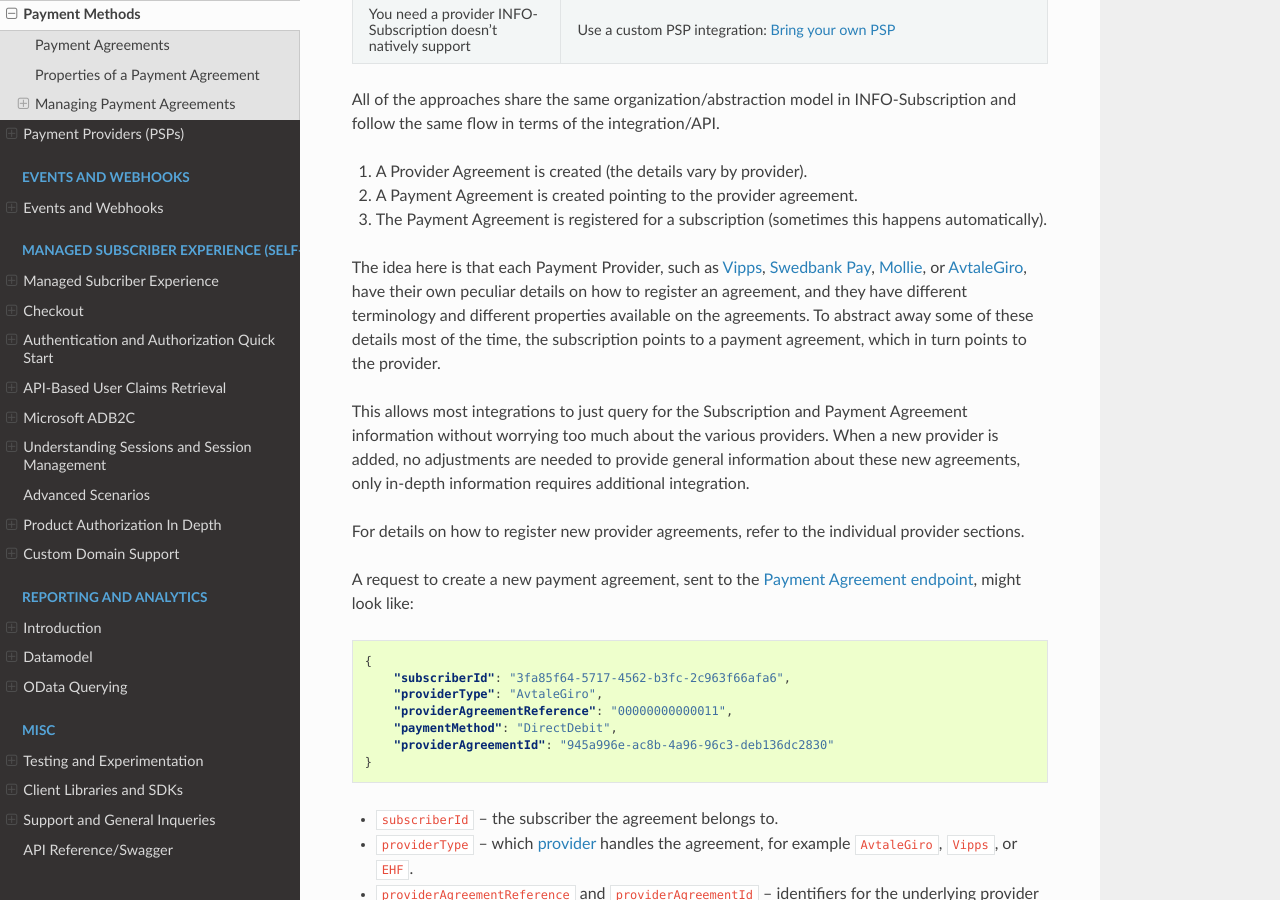
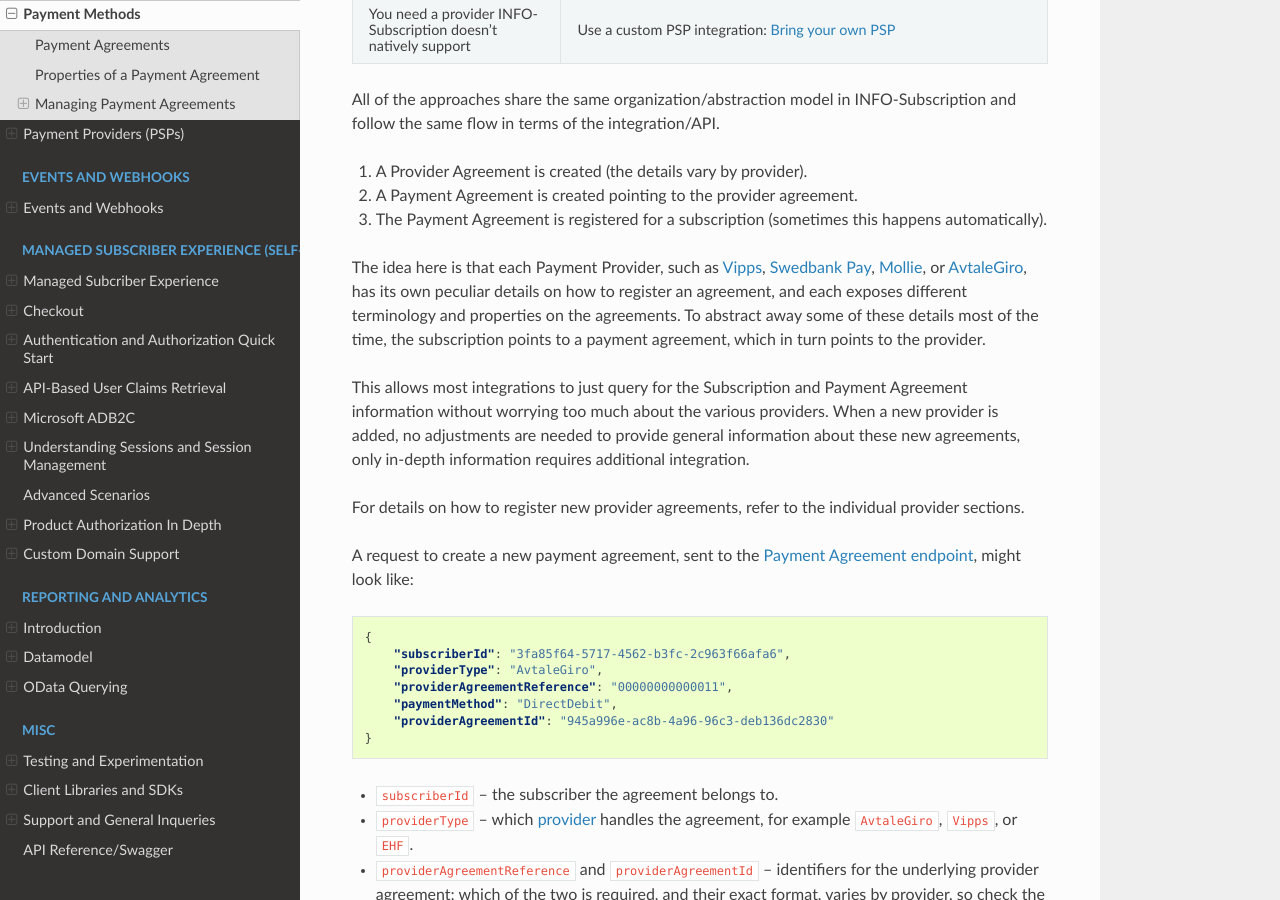
Before and after one commit to infosoftas/info-subscription-doc, a Sphinx documentation site: the page built from source/payments/payment-agreements.rst, in a window 1280 px wide and 900 px high, scrolled down 3579 px. Built offline with Sphinx 7.4.7 and the Read the Docs theme 3.1.0, drawn with Linux system fonts in a browser that asks for light colours; formulas are drawn with MathJax 3.

Commit message:
Fix payment provider wording
Co-authored-by: esbenbach <1378302+esbenbach@users.noreply.github.com>

```diff
--- a/source/payments/payment-agreements.rst
+++ b/source/payments/payment-agreements.rst
@@ -253,7 +253,7 @@ All of the approaches share the same organization/abstraction model in |projectN
 2. A Payment Agreement is created pointing to the provider agreement.
 3. The Payment Agreement is registered for a subscription (sometimes this happens automatically).
 
-The idea here is that each Payment Provider, such as :ref:`Vipps <provider-vipps>`, :ref:`Swedbank Pay <provider-swedbank>`, :ref:`Mollie <provider-mollie>`, or :ref:`AvtaleGiro <provider-avtalegiro>`, have their own peculiar details on how to register an agreement, and they have different terminology and different properties available on the agreements.
+The idea here is that each Payment Provider, such as :ref:`Vipps <provider-vipps>`, :ref:`Swedbank Pay <provider-swedbank>`, :ref:`Mollie <provider-mollie>`, or :ref:`AvtaleGiro <provider-avtalegiro>`, has its own peculiar details on how to register an agreement, and each exposes different terminology and properties on the agreements.
 To abstract away some of these details most of the time, the subscription points to a payment agreement, which in turn points to the provider.
 
 This allows most integrations to just query for the Subscription and Payment Agreement information without worrying too much about the various providers.
```
